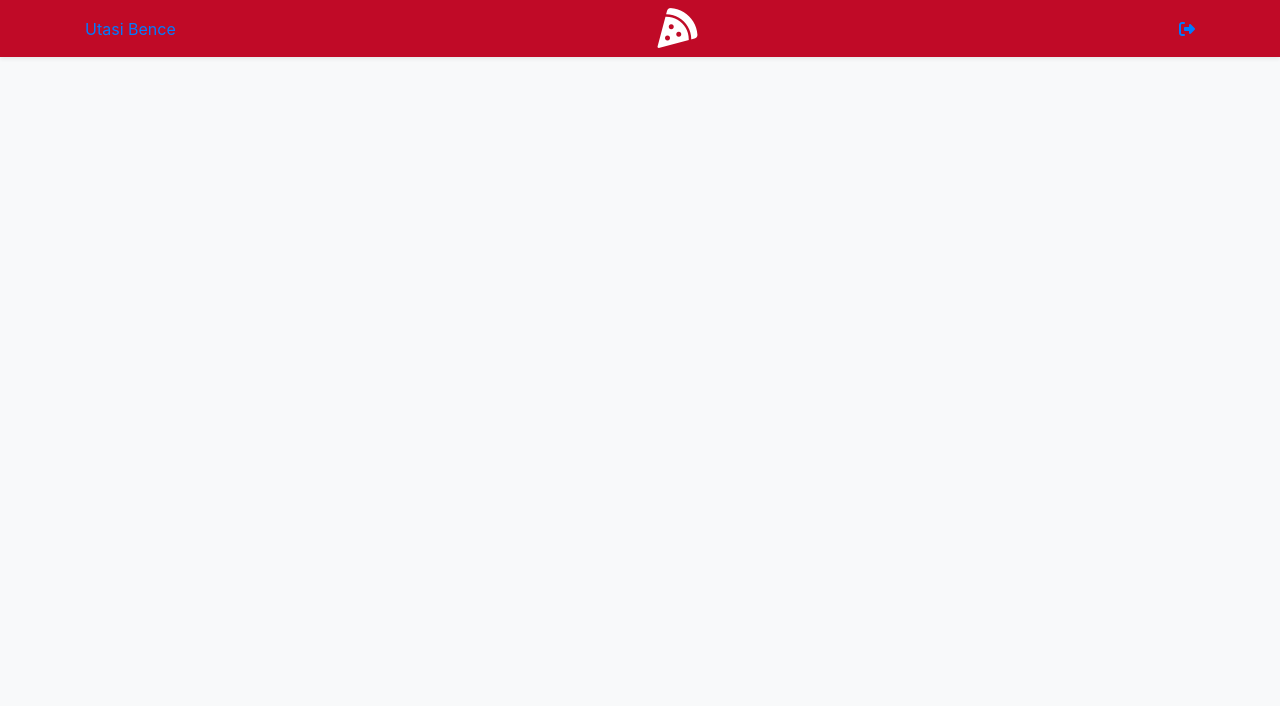
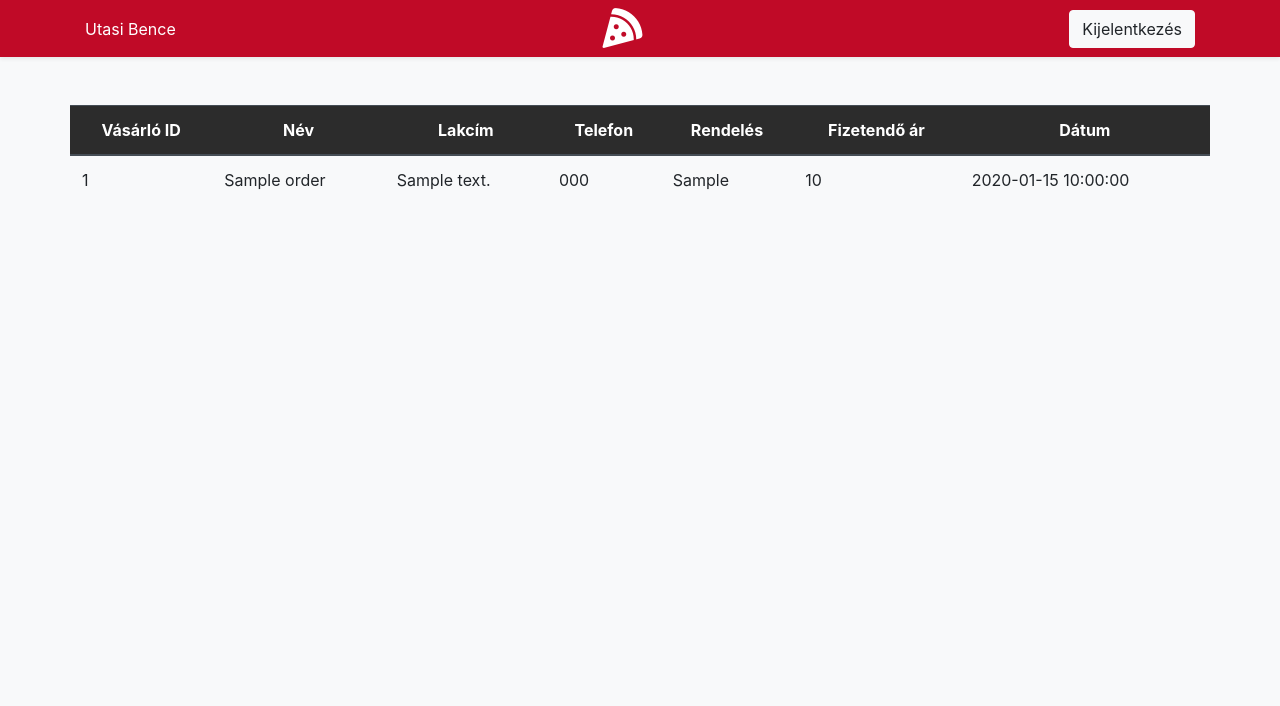
Before and after one commit to utasibence/pizza, a PHP site: page /dashboard.php in a window 1280 px wide. Shown: the top 706 px of the page. Run offline with PHP 8.4, Linux system fonts and the light colour scheme; a user stored in the database is signed in; tables that the repository leaves empty or names only in its code hold one stand-in row (values such as "Sample post"); some libraries are stand-ins or nearby versions.

Commit message:
Add files via upload

```diff
--- a/album.css
+++ b/album.css
@@ -19,8 +19,13 @@
   font-size: 40px;
 }
 
+a {
+  text-decoration: none;
+  color: white;
+}
+
 a:hover {
-  text-decoration: none;
+  text-decoration: underline;
   color: white;
 }
 
@@ -78,6 +83,20 @@ a:hover {
 .buy-btn, .modal-header {
   background-color: #C00A27;
   color: white;
+}
+
+.cart-order-item {
+  border: 1px solid lightgrey;
+  display: inline-block;
+  float: left;
+  border-radius: 5px;
+  padding: 5px 5px 0 5px;
+  margin: 0 5px 5px 0;
+}
+
+.order-sum {
+  display: block;
+  margin-top: 15px;
 }
 
 .pizzaCount {
@@ -141,3 +160,12 @@ footer p {
 .buy-btn:hover .nd {
 	top: -25px;
 }
+
+
+/* DASHBOARD STYLES */
+
+.table .thead-dark th {
+  vertical-align: middle;
+  text-align: center;
+  background-color: #2C2C2C;
+}
--- a/dashboard.php
+++ b/dashboard.php
@@ -31,7 +31,9 @@
       <div class="container d-flex justify-content-between">
         <a href="#"><?php echo $_SESSION['name'];?></a>
         <a href="index.php"><i class="fas fa-pizza-slice"></i></a>
-        <a href="#"><i class="fas fa-sign-out-alt"></i></a>
+        <form class="" action="includes/logout.inc.php" method="post">
+          <button type="submit" name="submit" class="btn btn-light">Kijelentkezés</button>
+        </form>
       </div>
     </div>
   </header>
@@ -44,12 +46,41 @@
       <div class="container">
 
         <div class="row">
+          <table class="table">
+            <thead class="thead-dark">
+              <tr>
+                <th>Vásárló ID</th>
+                <th>Név</th>
+                <th>Lakcím</th>
+                <th>Telefon</th>
+                <th>Rendelés</th>
+                <th>Fizetendő ár</th>
+                <th>Dátum</th>
+              </tr>
+            </thead>
+          <?php
 
+          $stmt = $conn->prepare("SELECT id, name, address, tel, pizzas, price, date FROM orders ORDER BY date DESC");
+          $stmt->execute();
+          $stmt->store_result();
+          $stmt->bind_result($order_id, $order_name, $order_address, $order_tel, $order_pizzas, $order_price, $order_date);
 
-          <?php
-            //Táblázatok generálása
+          if ($stmt->num_rows > 0) {
+            while ($stmt->fetch()) {
+              echo '<tr>
+                      <td>'.$order_id.'</td>
+                      <td>'.$order_name.'</td>
+                      <td>'.$order_address.'</td>
+                      <td>'.$order_tel.'</td>
+                      <td>'.$order_pizzas.'</td>
+                      <td>'.$order_price.'</td>
+                      <td>'.$order_date.'</td>
+                    </tr>';
+            }
+          }
           ?>
 
+          </table>
         </div>
       </div>
     </div>
@@ -67,6 +98,7 @@
   <script src="https://stackpath.bootstrapcdn.com/bootstrap/4.3.1/js/bootstrap.min.js" integrity="sha384-JjSmVgyd0p3pXB1rRibZUAYoIIy6OrQ6VrjIEaFf/nJGzIxFDsf4x0xIM+B07jRM" crossorigin="anonymous"></script>
   <script src="https://code.jquery.com/jquery-3.4.1.js" integrity="sha256-WpOohJOqMqqyKL9FccASB9O0KwACQJpFTUBLTYOVvVU=" crossorigin="anonymous"></script>
   <script src="bootstrap.js"></script>
+  <script src="script.js" charset="utf-8"></script>
 
 </body>
 
--- a/script.js
+++ b/script.js
@@ -7,6 +7,8 @@ function emptyCart(order) {
   for (var i in inputs) {
     inputs[i].value = "";
   }
+
+  $('.cart-order-list').html("");
 
   updateCartCount(order);
   console.log("Kosár kiürítve!");
@@ -32,7 +34,9 @@ $(document).ready(function(){
 
   $('#cart').on('click', function(){
     $('#myCart').show();
-    $('#myCart .cart-order').load("includes/calc.inc.php", {order: order});
+    if (!$.isEmptyObject(order)) {
+        $('.cart-order-list').load("includes/calc.inc.php", {order: order});
+    }
   });
 
   $('.card .buy-btn').on('click', function(e){
@@ -54,4 +58,13 @@ $(document).ready(function(){
   $('#emptyCart').on('click', function(){
     emptyCart(order);
   });
+
+
+  $('#submit').on('click', function(){
+    var name = $('#nameCart').val();
+    var address = $('#addressCart').val();
+    var phone = $('#phoneCart').val();
+    $("#myCart").load("includes/order.inc.php", {order: order, name: name, address: address, phone: phone});
+  });
+
 });
```
Also changed, not shown: includes/calc.inc.php (+4 -4 lines), includes/logout.inc.php (added, +12 -0 lines), includes/order.inc.php (added, +49 -0 lines), includes/pizza.inc.php (added, +31 -0 lines), index.php (+7 -7 lines).
